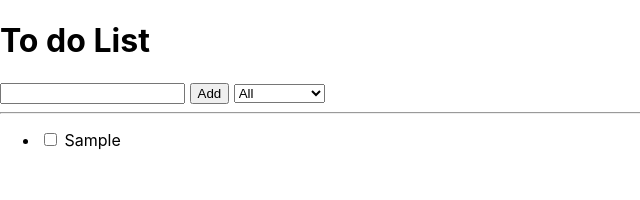
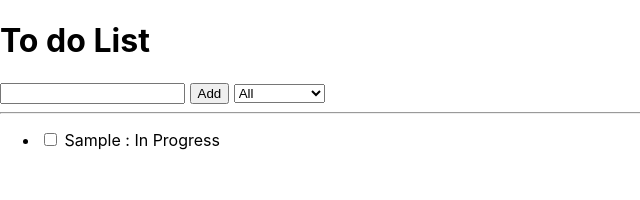
Before and after one commit to HowDoYouWriteACommentLineAgain/todo-list-genson, a React (Create React App) app: page / in a window 1280 px wide. Both pictures are taken after typing "Sample" into the empty fields and a click on the button "Add". Shown: the top 200 px of the page, without its empty margins (0-640 px from the left). Built offline with nearby package versions, Linux system fonts and the light colour scheme.

Commit message:
trying to add style through prop parameters

```diff
--- a/src/App.js
+++ b/src/App.js
@@ -1,7 +1,7 @@
 import './App.css';
 import React , {useState} from 'react';
 
-export default function TodoList(){
+export default function TodoList(style){
   /*
   TODO:
   [WIP] Seperate Create and Read from Update and delete so that I can lift the states up.
@@ -34,7 +34,7 @@ export default function TodoList(){
   }
 
   return(
-    <>
+    <div style={style}>
       <h1>To do List</h1>
       <TodoHeader //cr for Create and Read
         selectedFilter={selectedFilter}
@@ -59,7 +59,7 @@ export default function TodoList(){
       Status = {Status}
       toggleProgress = {toggleProgress}
       />
-    </>
+    </div>
   )
 }
 
@@ -129,7 +129,7 @@ function TaskList({list, selectedFilter, Status, toggleProgress}){
           &nbsp;
 
           <span>
-            {(task.status === 'Done') ? <del>{task.name}</del> : <span>{task.name}</span>}
+            {(task.status === 'Done') ? <del>{task.name}</del> : <span>{task.name}</span>} : {task.status}
           </span>
         </li>
       ))}
```
